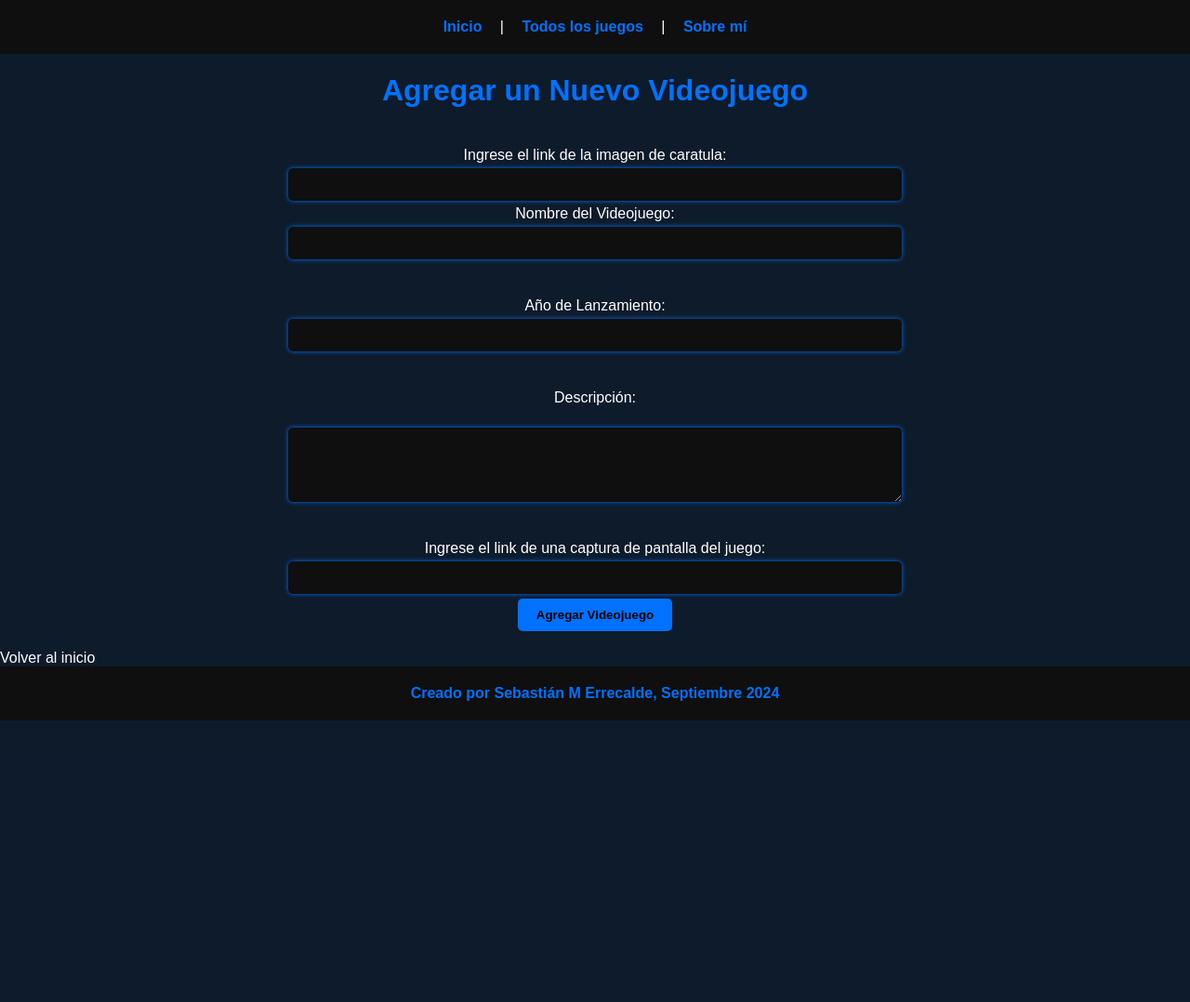
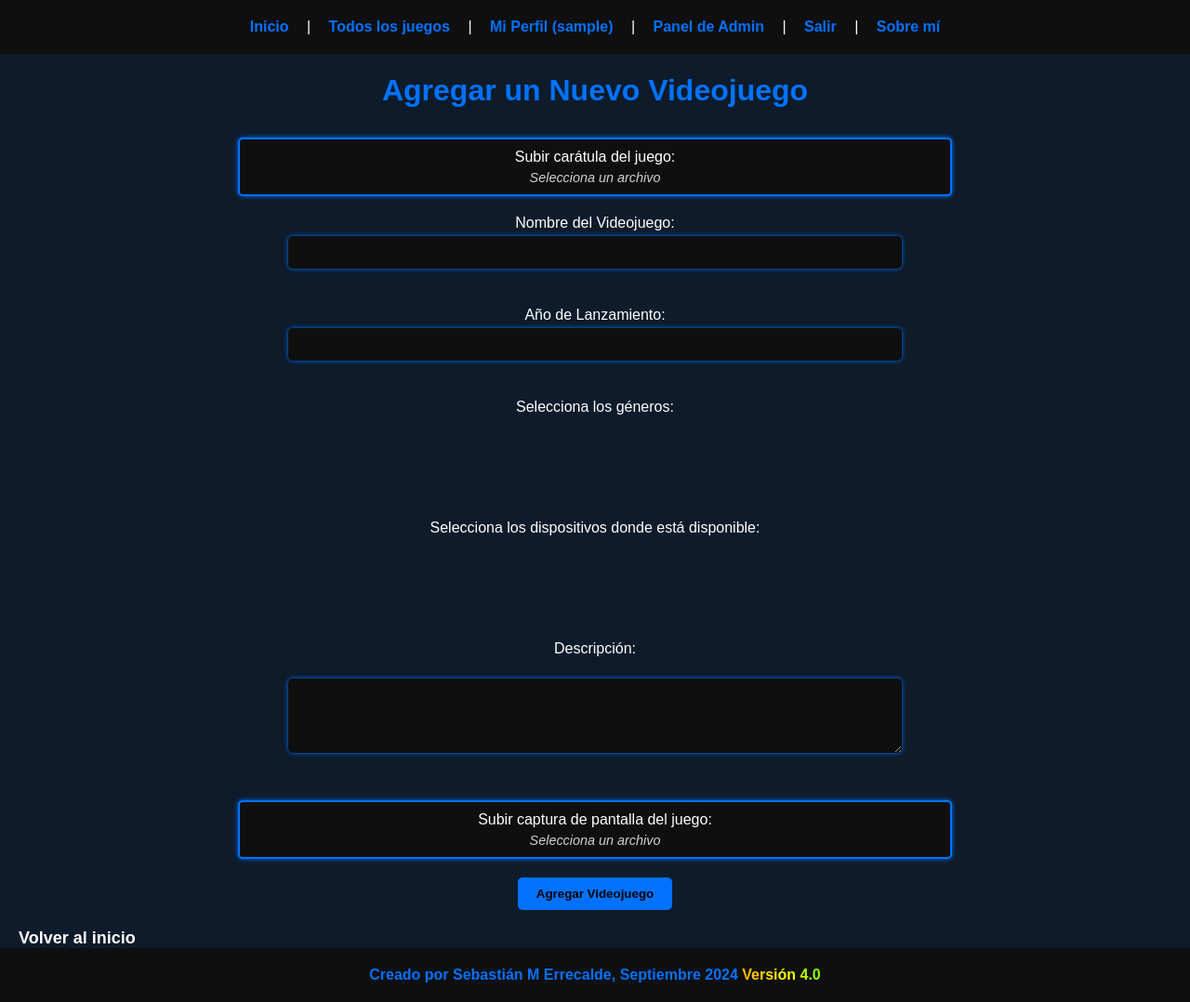
Before and after one commit to cer0uno1/blog-videojuegos, a Flask app: page /agregar in a window 1280 px wide; the page is wider, and only the part inside the window is pictured. Shown: that part at 93% size. Before the commit the page ends 775 px from the top of that part, so only its background shows below. Run offline with Flask 3, Linux system fonts and the light colour scheme; the visitor is signed in with stand-in values (Sample User, id 1).

Commit message:
Update agregarjuego.html
Editado el código a la versión más reciente y comentada

```diff
--- a/templates/agregarjuego.html
+++ b/templates/agregarjuego.html
@@ -7,36 +7,83 @@
     <link rel="stylesheet" href="../static/styles.css">
 </head>
 <body>
-        <nav>
+    <nav>
         <a href="/">Inicio</a> |
         <a href="/videojuegos">Todos los juegos</a> |
+        {% if 'user_id' in session %}
+            <a href="/perfil">Mi Perfil ({{ session['username'] }})</a> |
+            {% if session['esAdmin'] %}
+                <a href="/admin_dashboard">Panel de Admin</a> |
+            {% endif %}
+            <a href="/logout">Salir</a> |
+        {% else %}
+            <a href="/login">Ingreso</a> |
+        {% endif %}
         <a href="/acercade">Sobre mí</a>
     </nav>
+<main>
+    <!--Si hay mensajes flash, los muestra -->
+    {% with messages = get_flashed_messages(with_categories=true) %}
+    {% if messages %}
+        <div id="flash-messages">
+            {% for category, message in messages %}
+            <div class="alert alert-{{ category }}">
+                {{ message }}
+                <button type="button" class="close" onclick="this.parentElement.style.display='none';">&times;</button>
+            </div>
+            {% endfor %}
+        </div>
+    {% endif %}
+    {% endwith %}
 
     <h1>Agregar un Nuevo Videojuego</h1>
+<!-- Formulario para cargar los datos del nuevo videojuego-->
+    <form action="{{ url_for('agregarVideojuego') }}" method="POST" enctype="multipart/form-data">
 
-    <form action="{{ url_for('agregarVideojuego') }}" method="POST">
-
-        <label for="caratulalink">Ingrese el link de la imagen de caratula:</label>
-        <input type="url" id="caratulalink" name="caratulalink" required>
+        <div class="custom-file-container">
+            <input type="file" id="caratula" class="custom-file-input" name="caratula" accept="image/*"/>
+            <label for="caratula" class="custom-file-label">Subir carátula del juego: </label>
+        </div>
 
         <label for="nombre">Nombre del Videojuego:</label>
-        <input type="text" id="nombre" name="nombre" required><br><br>
+        <input type="text" id="nombre" name="nombre" autocomplete="off" required><br><br>
 
         <label for="año_lanzamiento">Año de Lanzamiento:</label>
-        <input type="number" id="añolanzamiento" name="añolanzamiento" required><br><br>
+        <input type="number" id="añolanzamiento" name="añolanzamiento" min="1952" max="2038" step="1" required><br><br>
+
+<!-- Muestra todos los géneros almacenados en la base de datos -->
+<label for="generos">Selecciona los géneros:</label><br><br>
+<div id="generos" name="generos" class="checkbox-group" required>
+    {% for genero in generos %}
+        <input type="checkbox" id="genero_{{ genero.idgeneros }}" name="generos[]" value="{{ genero.idgeneros }}">
+        <label for="genero_{{ genero.idgeneros }}">{{ genero.nombre }}</label><br>
+    {% endfor %}
+</div><br><br>
+
+<!-- Muestra todos los dispositivos almacenados en la base de datos -->
+<label for="dispositivos">Selecciona los dispositivos donde está disponible:</label><br><br>
+<div id="dispositivos" name="dispositivos" class="checkbox-group" required>
+    {% for dispositivo in dispositivos %}
+        <input type="checkbox" id="dispositivo_{{ dispositivo.iddispositivos }}" name="dispositivos[]" value="{{ dispositivo.iddispositivos }}">
+        <label for="dispositivo_{{ dispositivo.iddispositivos }}">{{ dispositivo.nombre }}</label><br>
+    {% endfor %}
+</div><br><br>
 
         <label for="descripcion">Descripción:</label><br>
-        <textarea id="descripcion" name="descripcion" rows="4" cols="50" required></textarea><br><br>
+        <textarea id="descripcion" name="descripcion" rows="4" cols="50" autocomplete="off" required></textarea><br><br>
 
-        <label for="screenshotlink">Ingrese el link de una captura de pantalla del juego:</label>
-        <input type="url" id="screenshotlink" name="screenshotlink" required>
+        <div class="custom-file-container">
+            <input type="file" id="screenshot" class="custom-file-input" name="screenshot" accept="image/*"/>
+            <label for="screenshot" class="custom-file-label">Subir captura de pantalla del juego: </label>
+        </div>
 
         <button type="submit">Agregar Videojuego</button>
     </form>
+    <a href="/" class="back-link">Volver al inicio</a>
+</main>
 
-        <a href="/">Volver al inicio</a>
+<footer>Creado por Sebastián M Errecalde, Septiembre 2024
+<small class="cromatico">Versión 4.0</small>
+</footer>
 </body>
-
-<footer>Creado por Sebastián M Errecalde, Septiembre 2024</footer>
 </html>
```
